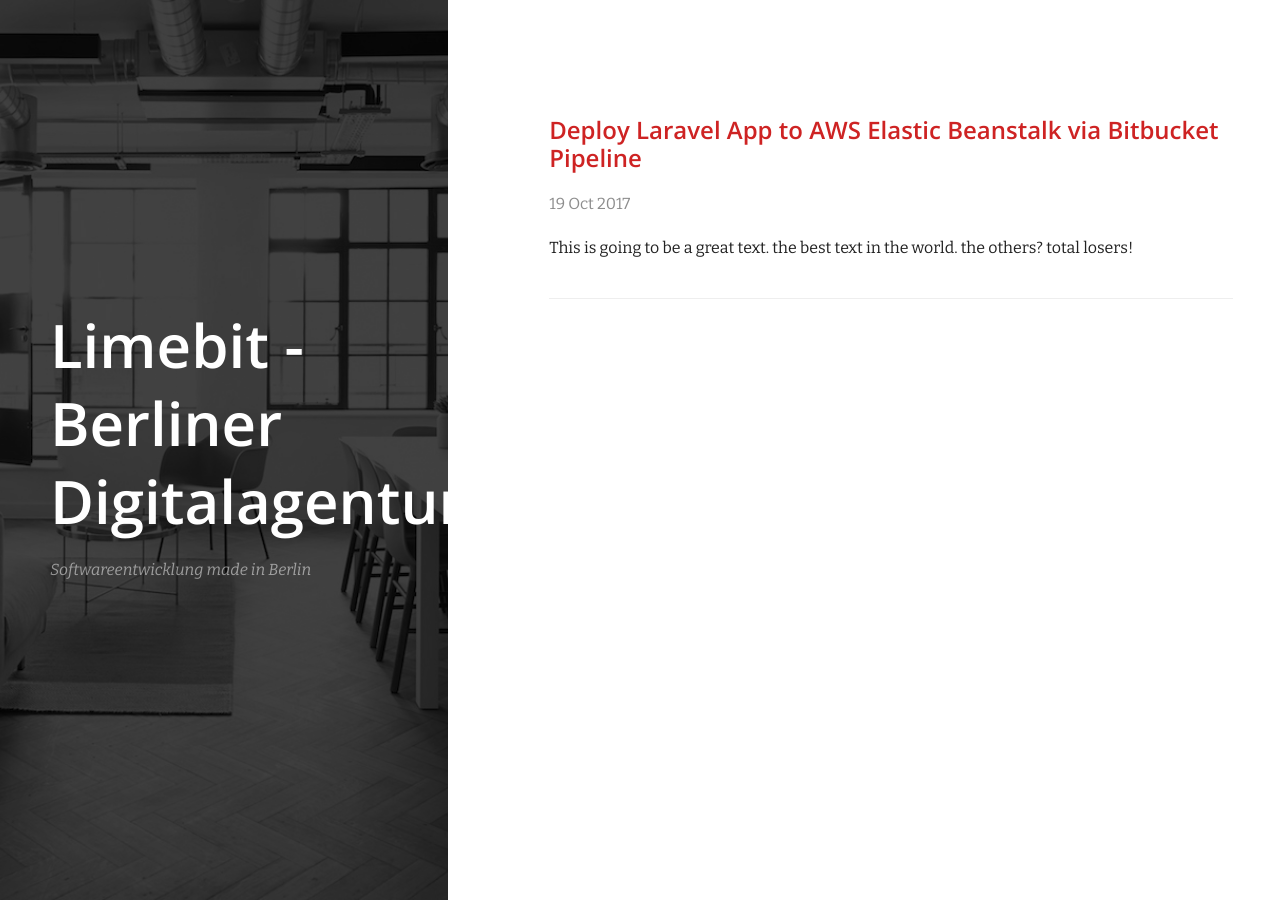
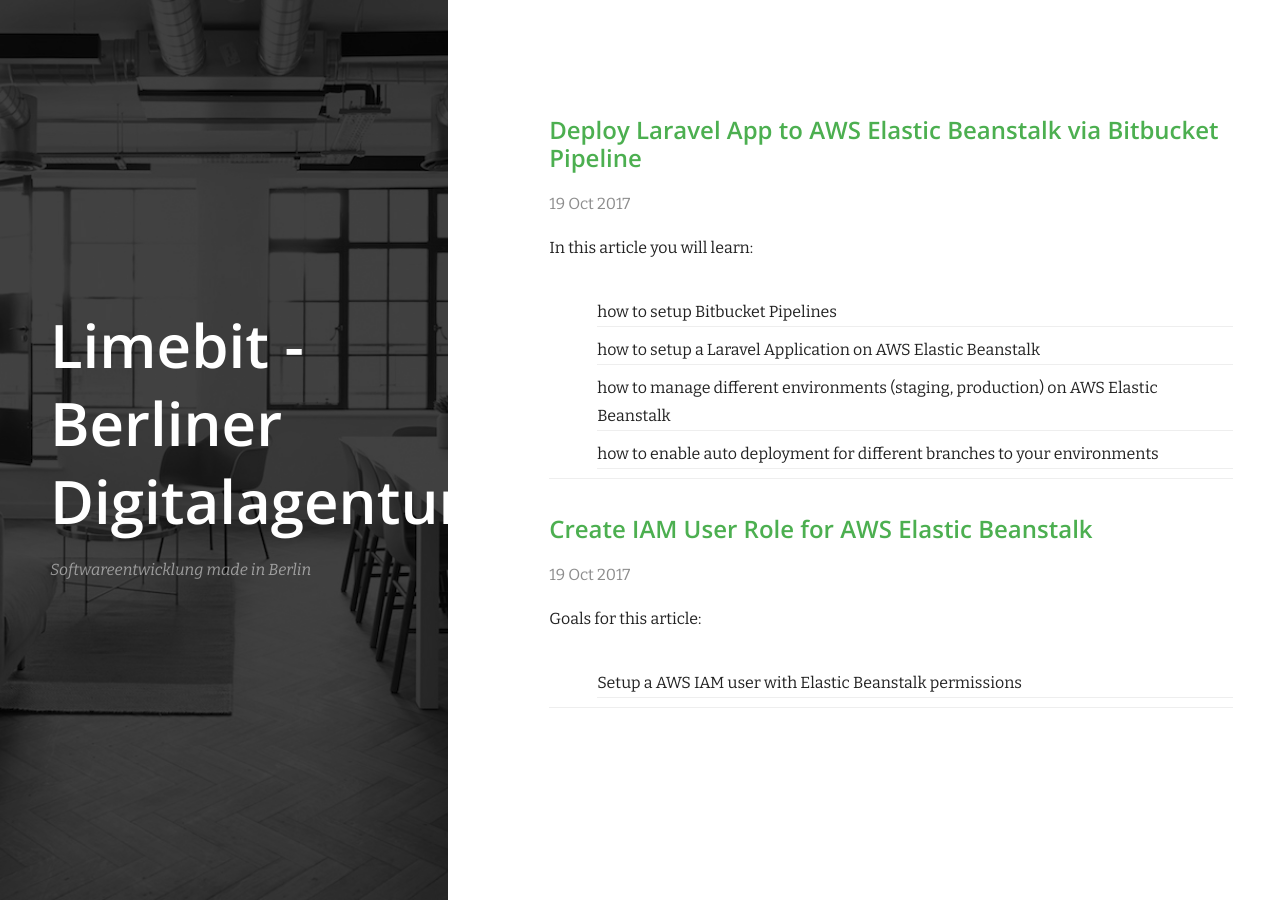
Before and after one commit to OFranke/OFranke, a Jekyll site: the page built from index.html, in a window 1280 px wide. Built offline with Jekyll 4.4.1, drawn with Linux system fonts in a browser that asks for light colours; nearby versions of some CDN libraries.

Commit message:
* super nice article

````diff
--- /dev/null
+++ b/_posts/2017-10-19-create-iam-role-for-aws-elastic-beanstalk.md
@@ -0,0 +1,49 @@
+---
+layout: post
+title: "Create IAM User Role for AWS Elastic Beanstalk"
+date: 19-10-2017
+---
+
+
+Goals for this article:
+- Setup a AWS IAM user with Elastic Beanstalk permissions
+
+## 1. Let's start
+
+To create a new IAM user go to [AWS IAM](https://console.aws.amazon.com/iam/home#/home) and in the left
+pane, click on "Users". Add a new user via the blue button:
+<br>
+<br>
+![My helpful screenshot]({{ "/assets/create-iam-role-for-elastic-beanstalk/add_user.jpg" }})
+
+
+## 2. Set the user details
+![set user details]({{ "/assets/create-iam-role-for-elastic-beanstalk/add_user_details.jpg" }})
+
+I think it's in general a good practice to name users according to what they are used for.
+The user eb_deployment_application_test stands for:
+>eb: AWS service
+<br>
+ deployment: the task the user is doing
+<br>
+application: the application the user will deploy to elastic beanstalk
+<br>
+test: the application environment the user will deploy (can be staging, production, etc.)
+
+As we want to use our user to deploy our application to Elastic Beanstalk, the programmatic
+access will be sufficient.
+
+
+## 3. Define access permissions
+
+The user needs some permissions to access Elastic Beanstalk. I decided to keep it simple for now and
+just give the full access defined by the policy AWSElasticBeanstalkFullAccess. Of course you can also create
+user groups and manage all permissions according to your company guidelines.
+![set user details]({{ "/assets/create-iam-role-for-elastic-beanstalk/grant_user_permissions.jpg" }})
+
+
+## 4. Finish user setup
+
+In the next step the user will be created and you can save the credentials somewhere
+or download a CSV file. With these credentials you are now able to access Elastic Beanstalk
+and use the Elastic Beanstalk Command Line Interface.
--- a/_posts/2017-10-19-deploy-laravel-to-aws-elastic-beanstalk-via-bitbucket-pipeline.md
+++ b/_posts/2017-10-19-deploy-laravel-to-aws-elastic-beanstalk-via-bitbucket-pipeline.md
@@ -4,9 +4,34 @@
 date: 19-10-2017
 ---
 
-This is going to be a great text. the best text in the world. the others? total losers!
+In this article you will learn:
+- how to setup Bitbucket Pipelines
+- how to setup a Laravel Application on AWS Elastic Beanstalk
+- how to manage different environments (staging, production) on AWS Elastic Beanstalk
+- how to enable auto deployment for different branches to your environments
 
-## Oh Yes!
+## Let's start
+
+Given that you already registered on Bitbucket and imported your Laravel project,
+go to your repository and enable pipelines.
+>Bitbucket uses a ***bitbucket-pipelines.yml*** that triggers the build process
+>Choose the PHP template and commit it to your repository. See that the first
+build is triggered. We will go into the configuration details in a later step.
+
+## Now Setup AWS Elastic Beanstalk
+test
+## Create an IAM user for you deployment
+see the details in this article here: [Create IAM role for AWS Elastic Beanstalk](create-iam-role-for-aws-elastic-beanstalk)
+
+# some codeblock
+```php
+$test = 'text';
+```
+## More content will follow
 
 
-> "The mexicans will pay for this text."
+
+## Sources:
+- https://deliciousbrains.com/scaling-laravel-using-aws-elastic-beanstalk-part-3-setting-elastic-beanstalk/
+- https://stackoverflow.com/questions/43849436/create-multiple-pipelines-for-one-repository-on-bitbucket
+- https://www.dowebthings.com/how-to-deploy-from-gitlab-to-elastic-beanstalk-aws/
--- a/css/main.css
+++ b/css/main.css
@@ -321,7 +321,7 @@
 }
 
 article a {
-  color: #CE2323;
+  color: #4CAF50;
   text-decoration: none;
 }
 
````
Also changed, not shown: assets/create-iam-role-for-elastic-beanstalk/add_user.jpg (added), assets/create-iam-role-for-elastic-beanstalk/add_user_details.jpg (added), assets/create-iam-role-for-elastic-beanstalk/grant_user_permissions.jpg (added), assets/create-iam-role-for-elastic-beanstalk/save_user_credentials.jpg (added), 1 other file.
